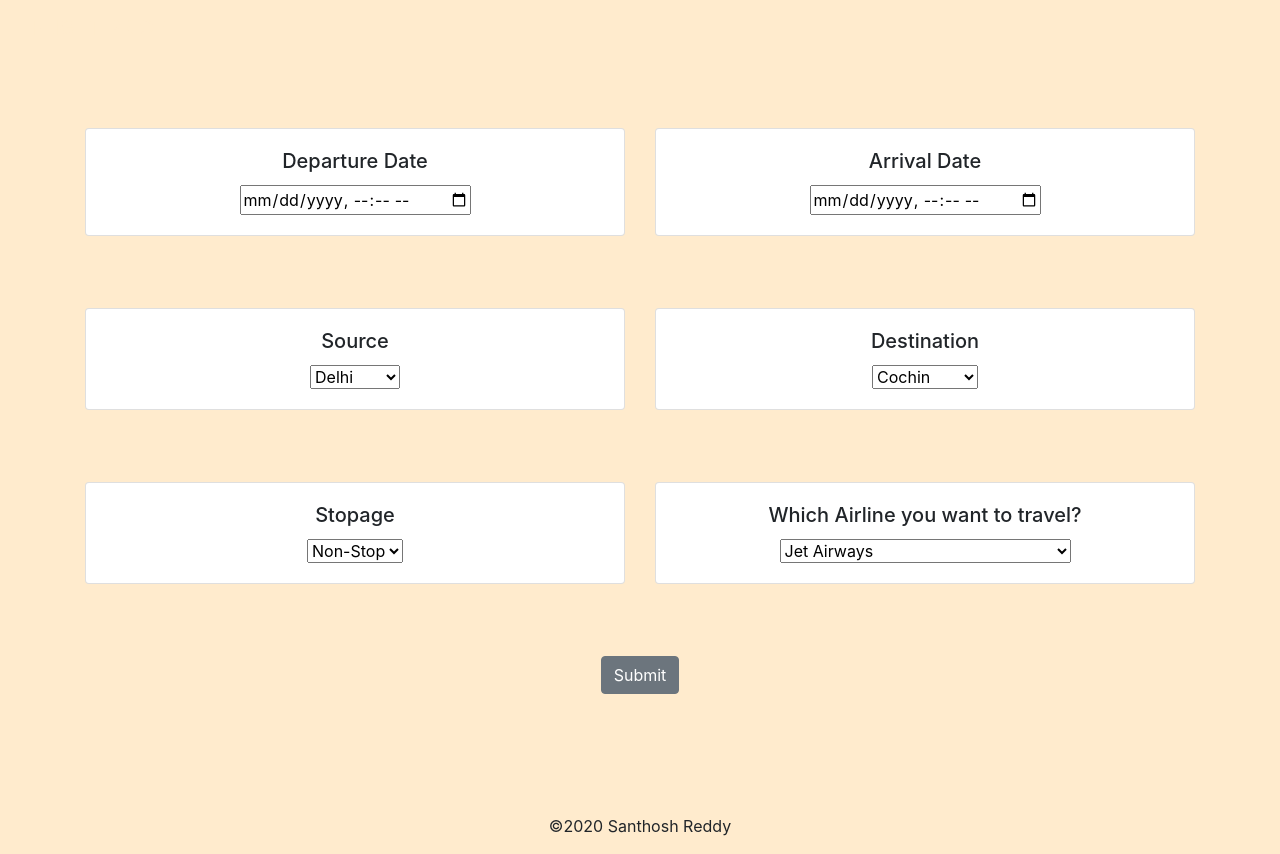
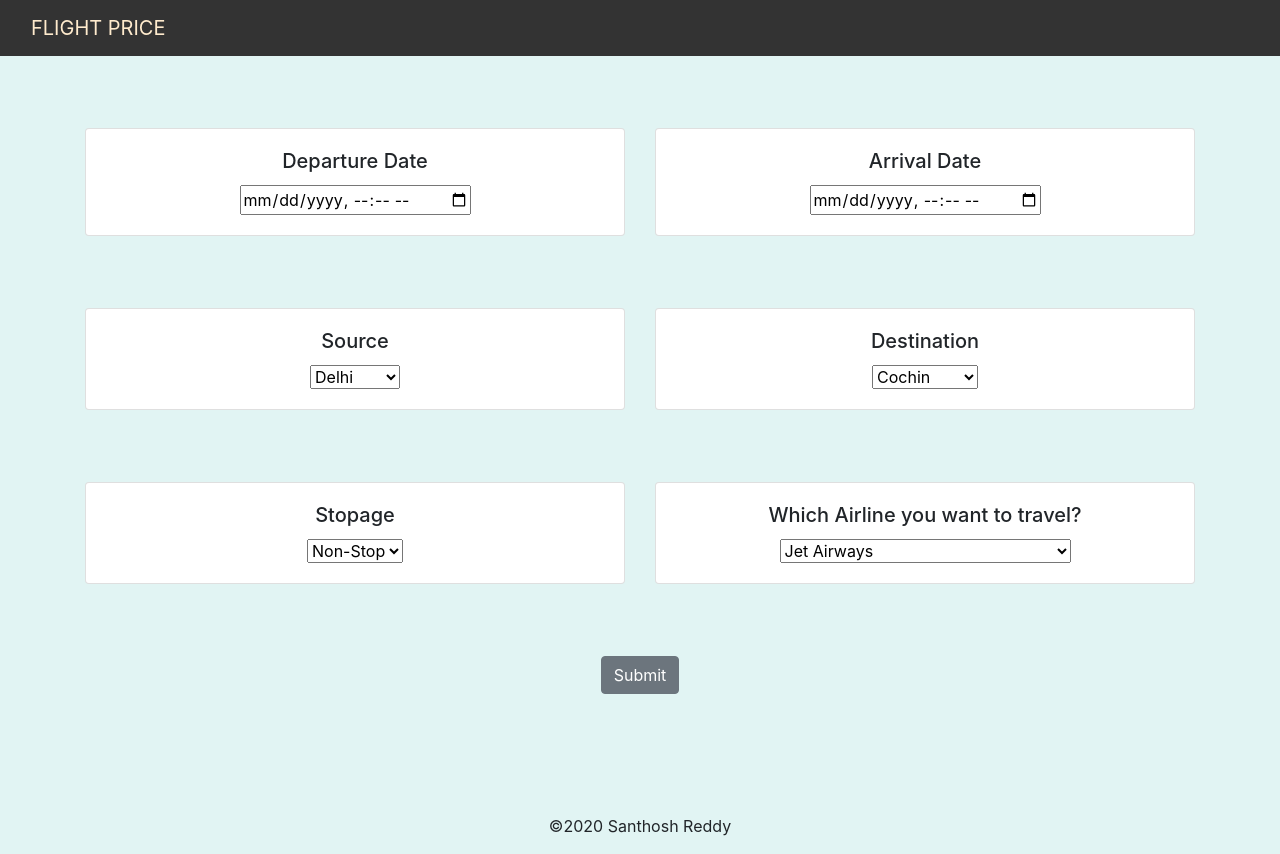
Before and after one commit to santhoshreddy39/Flight-Price-Prediction-, a Flask app: page / in a window 1280 px wide. Run offline with Flask 2, Linux system fonts and the light colour scheme; parts of the project's set-up code (start-up, migrations or seed data) failed here and were passed over; some libraries are stand-ins or nearby versions.

Commit message:
Add files via upload

```diff
--- a/static/css/styles.css
+++ b/static/css/styles.css
@@ -1,10 +1,10 @@
 body {
-    background-color: FFEBCD;
+    background-color: #e1f4f3;
     text-align: center;
 }
 
 .navbar {
-    background-color: FFEBCD;
+    background-color: #333333;
 }
 
 a {
```
